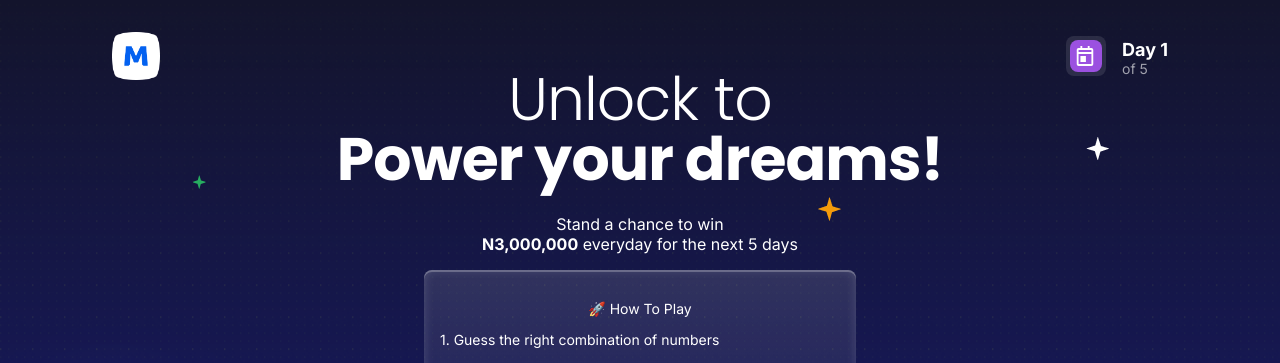
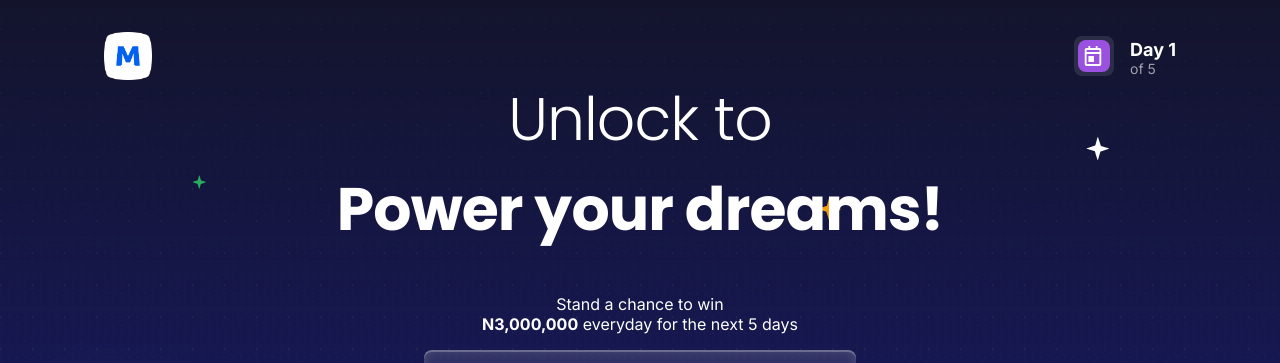
Before and after one commit to Ndipbanyan/campaign, a React (Create React App) app: page / in a window 1280 px wide. Shown: the top 363 px of the page. Built offline with nearby package versions, Linux system fonts and the light colour scheme.

Commit message:
mobile and tablet styling

```diff
--- a/src/App.css
+++ b/src/App.css
@@ -32,11 +32,11 @@ header {
 	justify-content: space-between;
 	grid-row: 1/2;
 	grid-column: 1/2;
-	padding: 0 1rem;
+	padding: 0 0.5rem;
 }
 
 #logo img {
-	width: 30%;
+	width: 20%;
 }
 
 #calendar {
@@ -84,9 +84,11 @@ h1 {
 	animation-fill-mode: both;
 }
 #header2 {
+	display: block;
 	animation: text-clip 1s ease 1s;
 	animation-fill-mode: both;
 }
+
 #content-header p {
 	animation: text-clip 1.5s ease 1s;
 	animation-fill-mode: both;
@@ -163,37 +165,7 @@ button span {
 
 	align-items: center;
 }
-@media (min-width: 768px) {
-	main {
-		margin: 0 10rem;
-	}
-}
-@media (min-width: 1024px) {
-	main {
-		margin: 0 auto;
-	}
-	h1 {
-		font-size: 60px;
-		margin-top: -10px;
-	}
 
-	h1 span,
-	#content-header p :nth-child(1) {
-		display: block;
-		margin-top: -30px;
-	}
-	#content {
-		margin-top: 0;
-
-		width: 400px;
-	}
-	button {
-		padding: 1rem;
-	}
-	header {
-		margin: 0 5rem;
-	}
-}
 /* footer styling */
 footer {
 	width: 100%;
@@ -210,8 +182,7 @@ footer {
 	width: 100%;
 	height: 100%;
 	position: absolute;
-	animation: fadeIn 5s;
-	bottom: -35%;
+	bottom: -50%;
 	overflow: hidden;
 }
 
@@ -242,7 +213,7 @@ footer {
 #coinpot {
 	width: 100%;
 	position: absolute;
-	bottom: 10%;
+	bottom: -3%;
 	display: flex;
 	align-items: center;
 	justify-content: center;
@@ -255,10 +226,9 @@ footer {
 }
 
 #leftcoin {
-	width: 100%;
+	width: 70%;
 	position: absolute;
-	bottom: 20%;
-	left: -10%;
+	bottom: 5%;
 	animation: float 2s ease-in-out infinite;
 }
 #leftcoin img {
@@ -268,16 +238,53 @@ footer {
 #rightcoin {
 	width: 100%;
 	position: absolute;
-	bottom: 15%;
-	right: -85%;
+	bottom: 3%;
+	right: -80%;
 	transform: translatey(0px);
 	animation: float 2.3s ease-in-out infinite;
 }
 #rightcoin img {
-	width: 28%;
+	width: 15%;
 }
 
+@media (min-width: 600px) {
+	#coinpot {
+		bottom: 0%;
+	}
+	#coinpot img {
+		width: 50%;
+	}
+}
 @media (min-width: 1024px) {
+	#logo img {
+		width: 30%;
+	}
+	main {
+		margin: 0 auto;
+	}
+	h1 {
+		font-size: 60px;
+		margin-top: -10px;
+	}
+
+	#content-header p {
+		margin-top: 0px;
+	}
+	h1 span,
+	#content-header p :nth-child(1) {
+		display: block;
+	}
+	#content {
+		margin-top: 0;
+
+		width: 400px;
+	}
+	button {
+		padding: 1rem;
+	}
+	header {
+		margin: 0 5rem;
+	}
 	#mobile-stars {
 		display: none;
 	}
@@ -343,14 +350,6 @@ footer {
 
 /*  animations */
 
-@keyframes fadeIn {
-	from {
-		opacity: 0.2;
-	}
-	to {
-		opacity: 1;
-	}
-}
 @keyframes fadeInBottom {
 	0% {
 		opacity: 0;
```
